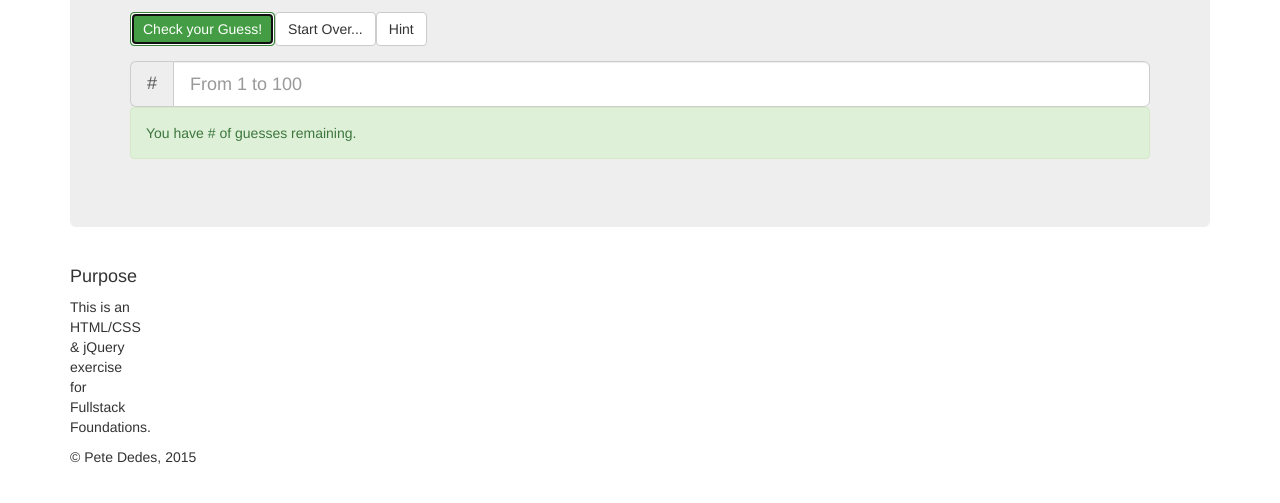
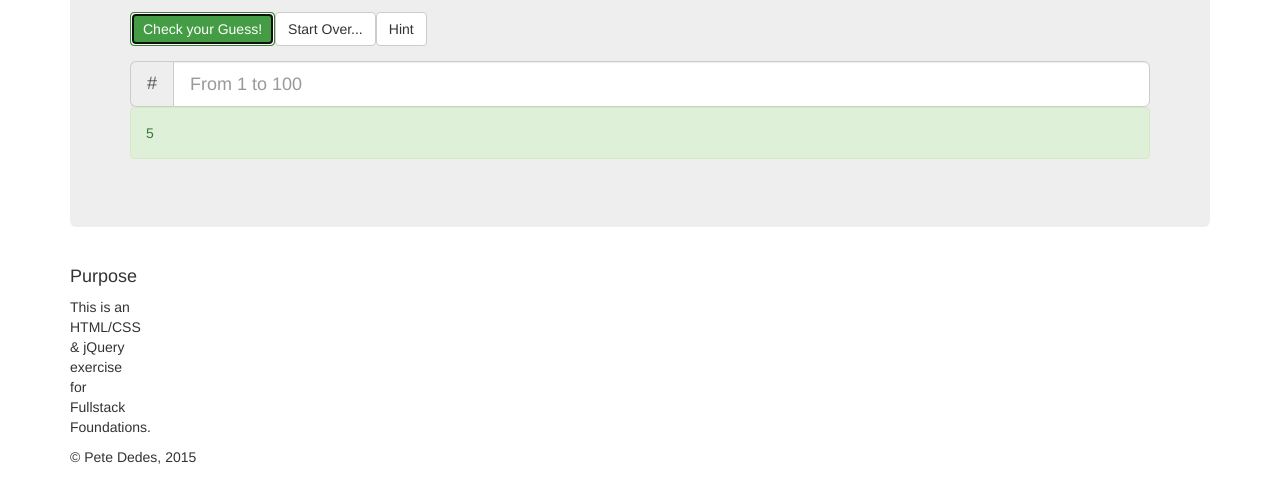
Before and after one commit to pdedes/guessing-game, a website: page bootstrap/dist/index.html in a window 1280 px wide. Both pictures are taken after a click on the button "Check your Guess!". Shown: the part 229-732 px from the top of the page. Drawn offline with Linux system fonts and the light colour scheme.

Commit message:
Started fixing jQuery errors.

```diff
--- a/bootstrap/dist/game.js
+++ b/bootstrap/dist/game.js
@@ -1,12 +1,14 @@
-$( document ).ready(function() {
+
+
+$(document ).ready(function() {
 
     newGame = new Game();
-    var updateTries = $("guessCount").html(newGame.totalTries-newGame.numTries);
+    var updateTries = $("#guessCount").html(newGame.totalTries-newGame.numTries);
 
-    $("checkGuessButton").on("mouseup", function (event) {
-        debugger;
+    $("#checkGuessButton").on("click", function (event) {
         event.stopPropagation();
-        var guessValue = ("#playerguess").value();
+        var guessValue = parseInt($("#playerguess").val(), 10);
+        $("#playerguess").val("");
         newGame.checkGuess(guessValue);
         updateTries;
     });
@@ -41,7 +43,8 @@ var gameProto = {
 
     //Main game function evaluates player's guess.
     checkGuess: function (num) {
-        this.guess = parseInt(document.getElementByID("playerguess").value, 10);
+        // this.guess = parseInt(document.getElementById("playerguess").value, 10);
+        this.guess = num;
         if(this.numTries < this.totalTries) {
             this.numTries++;
             while (this.guess < 1 || this.guess > 100) {
--- a/bootstrap/dist/index.html
+++ b/bootstrap/dist/index.html
@@ -16,10 +16,10 @@
 
     <!-- Custom styles for this template-->
 
-    <script type="text/javascript" src ="jquery.js"></script>
 
-    <!-- linking jQuery and game logic -->
-    <script type="text/javascript" src="game.js"></script>
+
+
+
   </head>
 
   <body>
@@ -66,5 +66,8 @@
 
     </div> <!-- /container -->
 
+    <script type="text/javascript" src ="jquery.js"></script>
+    <!-- linking jQuery and game logic -->
+    <script type="text/javascript" src="game.js"></script>
   </body>
 </html>
```
